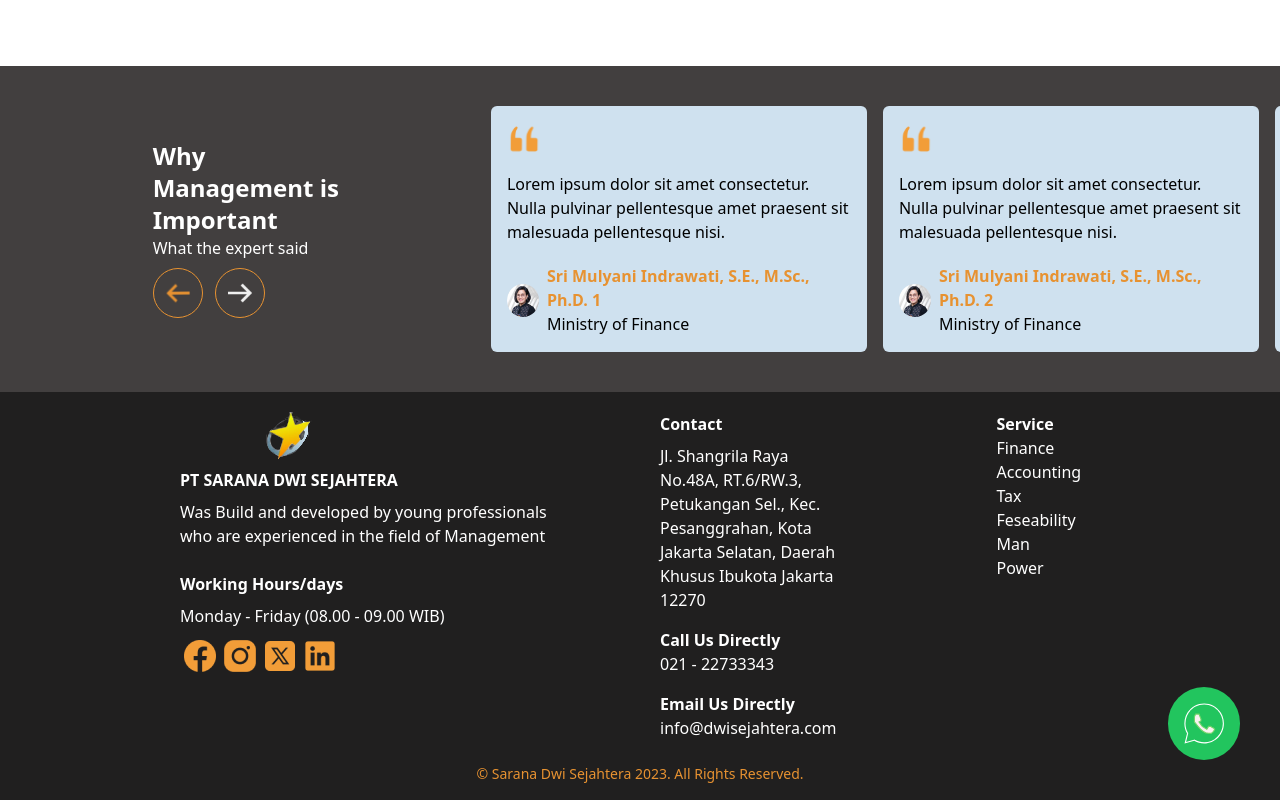
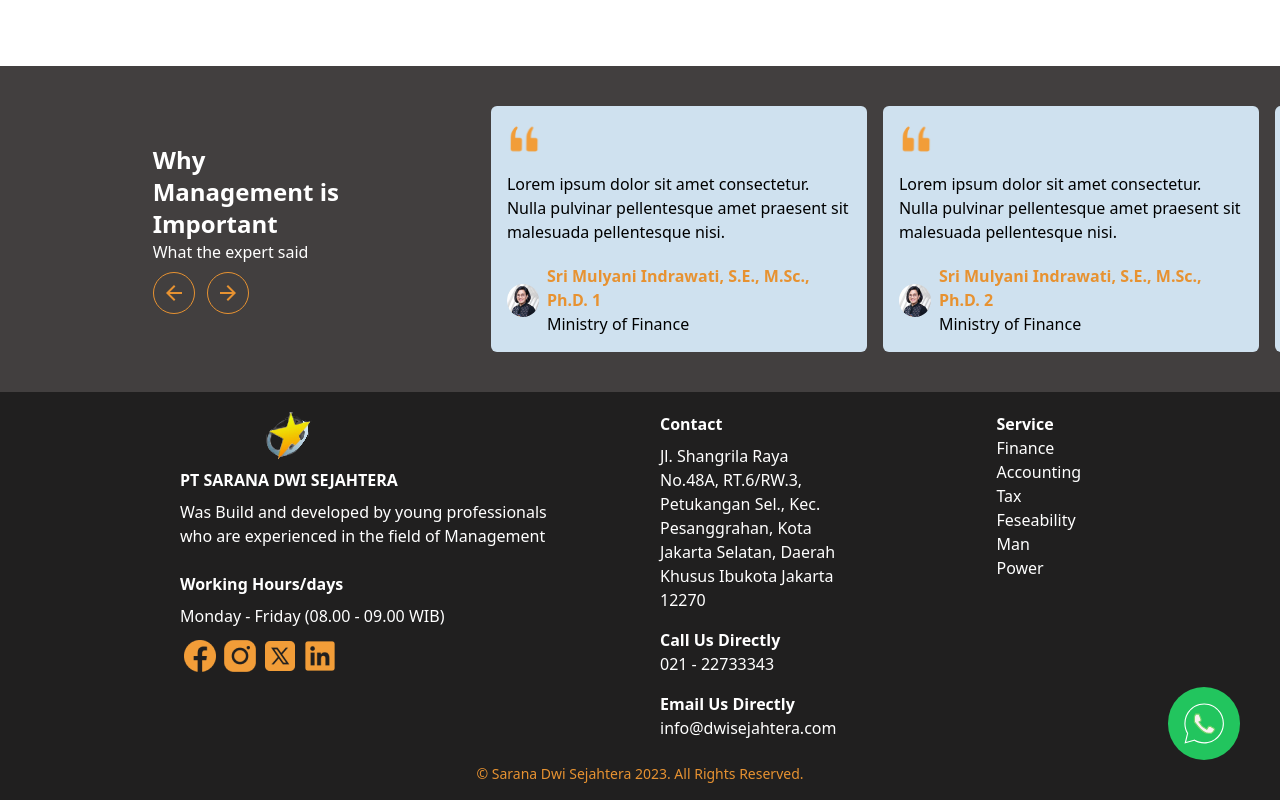
Before and after one commit to rizkysyukur/sds, an Angular app: page /#/our-service in a window 1280 px wide. Shown: the part 1830-2630 px from the top of the page. Built offline with nearby package versions, Linux system fonts and the light colour scheme.

Commit message:
maps done, hover arrow done

```diff
--- a/src/app/about/about.component.html
+++ b/src/app/about/about.component.html
@@ -137,24 +137,29 @@
         <div class="col-start-2 col-span-1">
           <button
             (click)="prev()"
-            class="p-2 w-fit h-fit rounded-full border border-sds-secondary md:block hidden"
+            class="p-2 rounded-full group hover:bg-sds-orange shadow-md"
           >
-            <img
-              src="../../assets/icons/arrow-left.svg"
-              alt="arrow-left"
-              width="28"
-              height="28"
-            />
+            <svg
+              xmlns="http://www.w3.org/2000/svg"
+              width="24"
+              height="24"
+              viewBox="0 0 24 24"
+            >
+              <path
+                class="fill-sds-secondary group-hover:fill-white"
+                d="M17.51 3.87L15.73 2.1L5.84 12l9.9 9.9l1.77-1.77L9.38 12l8.13-8.13z"
+              />
+            </svg>
           </button>
         </div>
 
         <div class="col-start-3 col-span-8 overflow-hidden">
           <div
-            class="flex transition-all gap-6 py-20 px-5 cards-wrapper "
+            class="flex transition-all gap-6 py-20 px-5 cards-wrapper"
             #cardsWrapper
           >
             <div
-              class=" bg-white shadow-[0_8px_30px_rgb(0,0,0,0.12)] shadow-orange-400/40 relative p-4 rounded-xl group "
+              class="bg-white shadow-[0_8px_30px_rgb(0,0,0,0.12)] shadow-orange-400/40 relative p-4 rounded-xl group"
               *ngFor="let slides of slides"
             >
               <div
@@ -175,14 +180,21 @@
         <div class="col-start-12 col-span-1">
           <button
             (click)="next()"
-            class="p-2 w-fit h-fit rounded-full border border-sds-secondary md:block hidden items-end"
+            class="p-2 rounded-full group hover:bg-sds-orange shadow-md"
           >
-            <img
-              src="../../assets/icons/arrow-right.svg"
-              alt="arrow-right.svg"
-              width="28"
-              height="28"
-            />
+            <svg
+              xmlns="http://www.w3.org/2000/svg"
+              width="24"
+              height="24"
+              viewBox="0 0 24 24"
+            >
+              <g transform="rotate(180 12 12)">
+                <path
+                class="fill-sds-secondary group-hover:fill-white"
+                  d="M17.51 3.87L15.73 2.1L5.84 12l9.9 9.9l1.77-1.77L9.38 12l8.13-8.13z"
+                />
+              </g>
+            </svg>
           </button>
         </div>
       </div>
--- a/src/app/contact/contact.component.html
+++ b/src/app/contact/contact.component.html
@@ -67,16 +67,26 @@
           </h4>
           <div class="flex items-center gap-4 md:flex-row flex-col">
             <img src="../../assets/images/barcode.png" alt="barcode" />
-            <img src="../../assets/images/maps.png" alt="maps" />
+            <a href="https://maps.app.goo.gl/7eLz3LJWozMM8AfTA">
+              <img src="../../assets/images/maps.png" alt="maps" />
+            </a>
           </div>
         </div>
       </div>
     </div>
   </section>
 
-  <section class="bg-sds-gray grid md:grid-cols-12 grid-cols-6 text-white font-bold py-10 md:px-0   px-5">
-    <h3 class="md:col-start-3 md:col-span-12 col-start-1 col-span-6 mb-5 text-2xl text-sds-orange">Have a Question?</h3>
-    <div class="flex justify-center md:flex-row flex-col md:gap-60 gap-5 md:col-start-1 md:col-span-12 col-start-1 col-span-6">
+  <section
+    class="bg-sds-gray grid md:grid-cols-12 grid-cols-6 text-white font-bold py-10 md:px-0 px-5"
+  >
+    <h3
+      class="md:col-start-3 md:col-span-12 col-start-1 col-span-6 mb-5 text-2xl text-sds-orange"
+    >
+      Have a Question?
+    </h3>
+    <div
+      class="flex justify-center md:flex-row flex-col md:gap-60 gap-5 md:col-start-1 md:col-span-12 col-start-1 col-span-6"
+    >
       <div class="md:w-366 flex flex-col gap-3">
         <div class="flex justify-between">
           <label>Full Name</label>
@@ -108,8 +118,18 @@
       </div>
       <div class="flex flex-col relative mb-10">
         <label for="">Your Message: </label>
-        <textarea name="" id="" cols="30" rows="3" class="bg-sds-secondary"></textarea>
-        <button class="absolute -bottom-10  bg-sds-orange px-6 rounded-lg py-1 text-center right-0">Submit</button>
+        <textarea
+          name=""
+          id=""
+          cols="30"
+          rows="3"
+          class="bg-sds-secondary"
+        ></textarea>
+        <button
+          class="absolute -bottom-10 bg-sds-orange px-6 rounded-lg py-1 text-center right-0"
+        >
+          Submit
+        </button>
       </div>
     </div>
   </section>
--- a/src/app/out-service/out-service.component.html
+++ b/src/app/out-service/out-service.component.html
@@ -101,30 +101,45 @@
         <p>What the expert said</p>
       </div>
       <div class="flex gap-3">
-        <button (click)="prev()">
-          <img
-            src="../../assets/icons/arrow-left.svg"
-            alt="arrow left"
-            class="p-2 rounded-full border border-sds-orange"
-            width="50"
-            height="50"
-          />
+        <button (click)="prev()" class="p-2 rounded-full border border-sds-orange group hover:bg-sds-orange">
+          <svg
+            xmlns="http://www.w3.org/2000/svg"
+            width="24"
+            height="24"
+            viewBox="0 0 24 24"
+            class=""
+          >
+            <path
+              class="fill-sds-orange group-hover:fill-white"
+              d="M20 11H7.83l5.59-5.59L12 4l-8 8l8 8l1.41-1.41L7.83 13H20v-2z"
+            />
+          </svg>
         </button>
-        <button (click)="next()">
-          <img
-            src="../../assets/icons/arrow-right.svg"
-            alt="arrow arrow-right"
-            class="p-2 rounded-full border border-sds-orange"
-            width="50"
-            height="50"
-          />
+        <button
+          (click)="next()"
+          class="p-2 rounded-full border border-sds-orange group hover:bg-sds-orange"
+        >
+          <svg
+            xmlns="http://www.w3.org/2000/svg"
+            width="24"
+            height="24"
+            viewBox="0 0 24 24"
+          >
+            <g transform="rotate(180 12 12)">
+              <path
+                class="fill-sds-orange group-hover:fill-white"
+                d="M20 11H7.83l5.59-5.59L12 4l-8 8l8 8l1.41-1.41L7.83 13H20v-2z"
+              />
+            </g>
+          </svg>
         </button>
       </div>
     </div>
-    <div
-      class="md:col-start-5 overflow-hidden md:col-span-9 col-span-6 p-10"
-    >
-      <div class="flex items-center transition-all gap-4 cards-wrapper" #cardsWrapper>
+    <div class="md:col-start-5 overflow-hidden md:col-span-9 col-span-6 p-10">
+      <div
+        class="flex items-center transition-all gap-4 cards-wrapper"
+        #cardsWrapper
+      >
         <div
           class="relative w-full bg-sds-secondary rounded-md p-4 card"
           *ngFor="let slide of slides"
```
